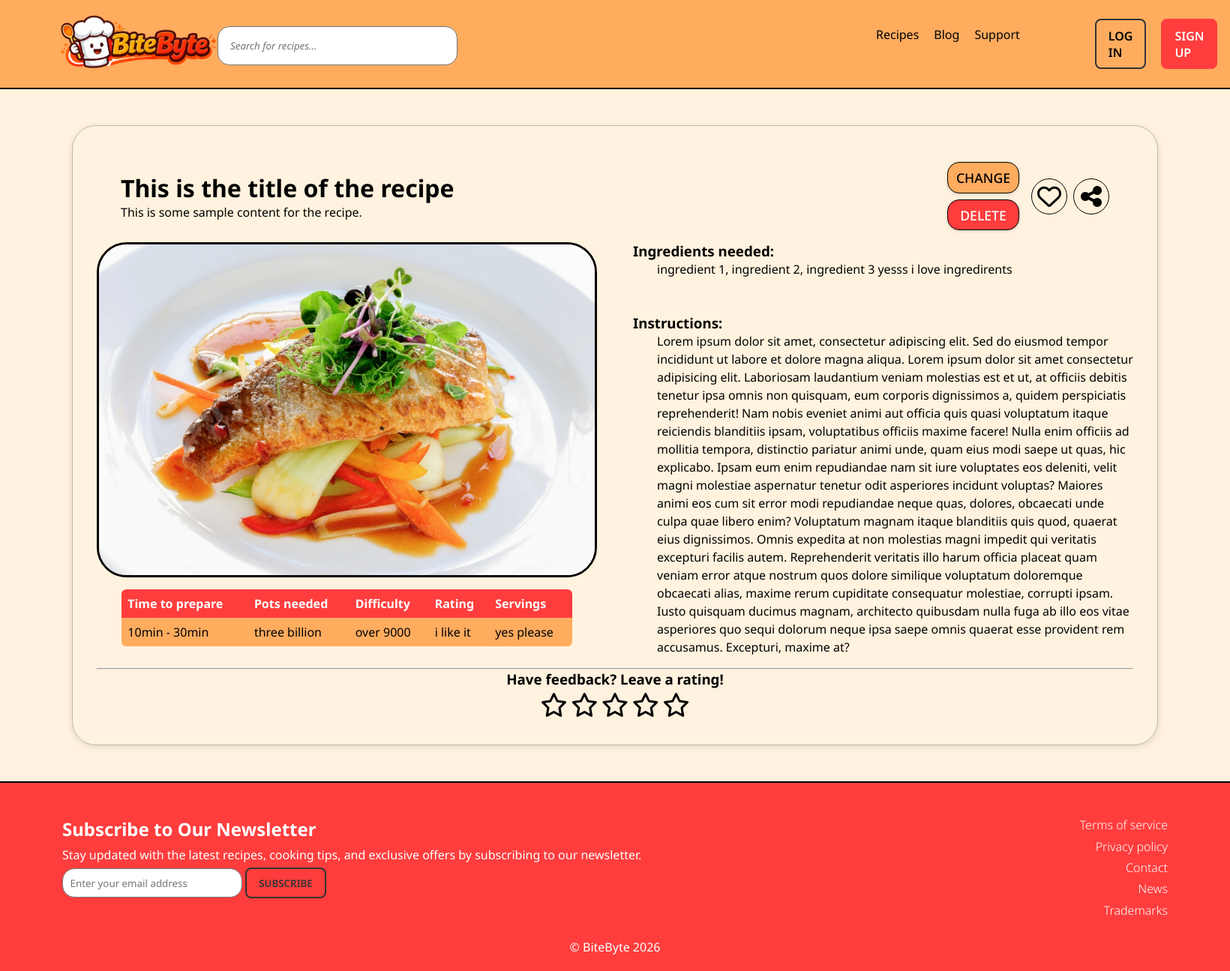
After one commit to SannieBoi/BiteByte, a PHP site: page /html/primer.html in a window 1640 px wide. The commit adds this page. Shown: the whole page at 75% size. Run offline with PHP 8.4, Linux system fonts and the light colour scheme.

Commit message:
Added a template for all recipe pages along with css.

```diff
--- /dev/null
+++ b/css/primer.css
@@ -0,0 +1,234 @@
+main{
+    margin: 3rem 6rem;
+    padding: 2rem;
+    border:1px solid rgba(99,99,99,0.4);
+
+    box-shadow:rgba(99,99,99,0.2) 0px 2px 8px 0px;
+
+    border-radius:2rem;
+}
+
+.head {
+    margin: 1rem 2rem;
+    display: flex;
+    flex-direction: row;
+    justify-content: space-between;
+    align-items: center;
+
+    .head-left {
+        flex: 1;
+        min-width: 0;
+        display: flex;
+        flex-direction: row;
+        justify-content: flex-start;
+        align-items: center;
+        gap: 1.5rem;
+
+        .head-left-text {
+            flex: 1;
+            min-width: 0;
+            h2 {
+                font-size: 2rem;
+                font-weight: bold;
+            }
+            p {
+                word-break: break-word;
+            }
+        }
+
+        .head-left-btns {
+            display: flex;
+            flex-direction: column;
+            gap: 0.5rem;
+            flex-shrink: 0;
+        }
+    }
+
+    .head-right {
+        display: flex;
+        justify-content: flex-end;
+        align-self: center;
+        flex-shrink: 0;
+        margin-left: 1rem;
+    }
+}
+
+.recipe-content{
+    display: flex;
+    flex-direction: row;
+    align-items: start;
+    justify-content: center;
+    gap: 3rem;
+    margin-bottom: 1rem;
+    .recipe-left{
+        flex: 1;
+        img{
+            width:100%;
+            height:100%;
+            object-fit:cover;
+            object-position:center;
+            border:3px solid var(--text-color);
+            border-radius:40px;
+            display:block;
+        }
+    }
+
+    .recipe-right{
+        flex: 1;
+        line-height: 1.5rem;
+        height: fit-content;
+    }
+}
+
+.ingredients{
+    p:first-of-type{
+        margin-left: 2rem;
+    }
+}
+
+.instructions{
+    margin-top: 3rem;
+    p:first-of-type{
+        margin-left: 2rem;
+    }
+}
+
+table{
+    width: 90%;
+    border-collapse: collapse;
+    margin-top: 1rem;
+    justify-self: center;
+    border-radius: 0.4rem;
+    overflow: hidden;
+    th, td{
+        background-color: var(--primary-color);
+        padding: 0.5rem;
+        text-align: left;
+    }
+
+    th{
+        background-color: var(--secondary-color);
+        color: white;
+    }
+}
+
+.act{
+    height:3rem;
+    width:3rem;
+    font-size:2rem;
+    background-color:rgba(0,0,0,0);
+    border-radius:100rem;
+    cursor:pointer;
+    border: 1px solid var(--text-color);
+    &:nth-of-type(1){
+        margin-right: 0.5rem;
+    }
+}
+
+.owner-btn{
+    display: none;
+    &.visible{
+        display: inline-block;
+        border-radius: 1rem;
+        height: 2.6rem;
+        width: 6rem;
+        cursor: pointer;
+        border: 1px solid var(--text-color);
+        box-shadow: rgba(0, 0, 0, 0.16) 0px 1px 4px;
+        text-transform: uppercase;
+        font-weight: 500;
+        font-size: 1.1rem;
+    }
+}
+
+.change-btn{
+    background-color: var(--primary-color);
+    transition: all 0.2s ease-in-out;
+    &:hover{
+        filter: brightness(1.15);
+    }
+}
+
+.delete-btn{
+    background-color: var(--secondary-color);
+    color: white;
+    transition: all 0.2s ease-in-out;
+    &:hover{
+        filter: brightness(1.3);
+    }
+}
+
+.rate{
+    justify-items: center;
+}
+
+.stars {
+    display: flex;
+    flex-direction: row-reverse;
+    justify-content: flex-end;
+    gap: 0.3rem;
+
+    input[type="radio"] {
+        display: none;
+    }
+
+    label {
+        font-size: 2rem;
+        cursor: pointer;
+        color: var(--text-color);
+        transition: color 0.15s ease;
+    }
+
+    input:checked ~ label,
+    label:hover,
+    label:hover ~ label {
+        color: var(--primary-color);
+        .fa-regular { /* swap to solid star on fill */
+            font-weight: 900;
+        }
+    }
+}
+
+@media (max-width: 768px){
+    main {
+        margin: 1rem;
+        padding: 1rem;
+        border-radius: 1rem;
+    }
+
+    .head {
+        margin: 0.5rem;
+        flex-direction: column;
+        align-items: flex-start;
+        gap: 1rem;
+
+        .head-left {
+            width: 100%;
+            flex-direction: column;
+            align-items: flex-start;
+
+            .head-left-btns {
+                flex-direction: row;
+            }
+        }
+
+        .head-right {
+            width: 100%;
+            justify-content: flex-start;
+            margin-left: 0;
+        }
+    }
+
+    .recipe-content {
+        flex-direction: column;
+
+        .recipe-left, .recipe-right {
+            width: 100%;
+        }
+    }
+
+    table {
+        width: 100%;
+        font-size: 0.85rem;
+    }
+}
--- a/css/recipes.css
+++ b/css/recipes.css
@@ -175,7 +175,7 @@ main{
 
         cursor:pointer;
 
-        border:none;
+        border: 1px solid var(--text-color);
     }
 }
 
--- /dev/null
+++ b/html/primer.html
@@ -0,0 +1,130 @@
+<!DOCTYPE html>
+<html lang="en">
+<head>
+    <meta charset="UTF-8">
+    <meta name="viewport" content="width=device-width, initial-scale=1.0">
+    <title>replace me! replace me!</title>
+    <link rel="stylesheet" href="../css/styles.css">
+    <link rel="stylesheet" href="../css/primer.css">
+    <link rel="stylesheet" href="https://cdnjs.cloudflare.com/ajax/libs/font-awesome/6.7.2/css/all.min.css" integrity="sha512-Evv84Mr4kqVGRNSgIGL/F/aIDqQb7xQ2vcrdIwxfjThSH8CSR7PBEakCr51Ck+w+/U6swU2Im1vVX0SVk9ABhg==" crossorigin="anonymous" referrerpolicy="no-referrer" />
+    <script src="../js/script.js"></script>
+    <link rel="preconnect" href="https://fonts.googleapis.com">
+    <link rel="preconnect" href="https://fonts.gstatic.com" crossorigin>
+    <link href="https://fonts.googleapis.com/css2?family=Noto+Sans:ital,wght@0,100..900;1,100..900&family=Roboto:ital,wght@0,100..900;1,100..900&display=swap" rel="stylesheet">
+</head>
+<body>
+    <header>
+        <a href="../php/index.php"><img src="../img/logo_temp.png" alt="BiteByte" id="logo"></a>
+
+        <form action="../php/recipes.php" method="GET" class="search-container">
+            <input type="text" name="search" id="srcka" placeholder="Search for recipes...">
+            <button type="submit" style="display: none;"></button>
+            <i class="fa-solid fa-bars phone-only"></i>
+        </form>
+
+        <div class="mobile-nav">
+            <a href="../php/recipes.php">Recipes</a>
+            <a href="blog.html">Blog</a>
+            <a href="support.html">Support</a>
+        </div>
+
+        <nav>
+            <ul>
+                <li><a href="../php/recipes.php">Recipes</a></li>
+                <li><a href="blog.html">Blog</a></li>
+                <li><a href="support.html">Support</a></li>
+            </ul>
+            <a href="../php/login.php" class="nav_btn" id="login">LOG IN</a>
+            <a href="../php/signup.php" class="nav_btn" id="signin">SIGN UP</a>
+        </nav>
+    </header>
+
+    <main>
+        <div class="head">
+            <div class="head-left">
+                <div class="head-left-text">
+                    <h2>This is the title of the recipe</h2>
+                    <p>This is some sample content for the recipe.</p>
+                </div>
+                <div class="head-left-btns">
+                    <button class="owner-btn change-btn visible">Change</button>
+                    <button class="owner-btn delete-btn visible">Delete</button>
+                </div>
+            </div>
+            <div class="head-right">
+                <button type="button" class="act heart"><i class="fa-regular fa-heart"></i></button>
+                <button type="button" class="act share"><i class="fa-solid fa-share-nodes"></i></button>
+            </div>
+        </div>
+
+        <div class="recipe-content">
+            <div class="recipe-left">
+                <img src="../img/img-foods/food3.jpg" alt="">
+                <table>
+                    <tr>
+                        <th>Time to prepare</th>
+                        <th>Pots needed</th>
+                        <th>Difficulty</th>
+                        <th>Rating</th>
+                        <th>Servings</th>
+                    </tr>
+                    <tr>
+                        <td>10min - 30min</td>
+                        <td>three billion</td>
+                        <td>over 9000</td>
+                        <td>i like it</td>
+                        <td>yes please</td>
+                </table>
+            </div>
+
+            <div class="recipe-right">
+                <div class="ingredients">
+                    <h3>Ingredients needed:</h3>
+                    <p>ingredient 1, ingredient 2, ingredient 3 yesss i love ingredirents</p>
+                </div>
+                <div class="instructions">
+                    <h3>Instructions:</h3>
+                    <p>Lorem ipsum dolor sit amet, consectetur adipiscing elit. Sed do eiusmod tempor incididunt ut labore et dolore magna aliqua. Lorem ipsum dolor sit amet consectetur adipisicing elit. Laboriosam laudantium veniam molestias est et ut, at officiis debitis tenetur ipsa omnis non quisquam, eum corporis dignissimos a, quidem perspiciatis reprehenderit! Nam nobis eveniet animi aut officia quis quasi voluptatum itaque reiciendis blanditiis ipsam, voluptatibus officiis maxime facere! Nulla enim officiis ad mollitia tempora, distinctio pariatur animi unde, quam eius modi saepe ut quas, hic explicabo. Ipsam eum enim repudiandae nam sit iure voluptates eos deleniti, velit magni molestiae aspernatur tenetur odit asperiores incidunt voluptas? Maiores animi eos cum sit error modi repudiandae neque quas, dolores, obcaecati unde culpa quae libero enim? Voluptatum magnam itaque blanditiis quis quod, quaerat eius dignissimos. Omnis expedita at non molestias magni impedit qui veritatis excepturi facilis autem. Reprehenderit veritatis illo harum officia placeat quam veniam error atque nostrum quos dolore similique voluptatum doloremque obcaecati alias, maxime rerum cupiditate consequatur molestiae, corrupti ipsam. Iusto quisquam ducimus magnam, architecto quibusdam nulla fuga ab illo eos vitae asperiores quo sequi dolorum neque ipsa saepe omnis quaerat esse provident rem accusamus. Excepturi, maxime at?</p>
+                </div>
+            </div>
+        </div>
+        <hr>
+        <div class="rate">
+            <h3>Have feedback? Leave a rating!</h3>
+            <div class="stars">
+                <input type="radio" name="rating" value="5" id="star-5">
+                <label for="star-5"><i class="fa-regular fa-star"></i></label>
+                <input type="radio" name="rating" value="4" id="star-4">
+                <label for="star-4"><i class="fa-regular fa-star"></i></label>
+                <input type="radio" name="rating" value="3" id="star-3">
+                <label for="star-3"><i class="fa-regular fa-star"></i></label>
+                <input type="radio" name="rating" value="2" id="star-2">
+                <label for="star-2"><i class="fa-regular fa-star"></i></label>
+                <input type="radio" name="rating" value="1" id="star-1">
+                <label for="star-1"><i class="fa-regular fa-star"></i></label>
+            </div>
+        </div>
+    </main>
+
+    <footer>
+        <section class="footer-left">
+            <h2>Subscribe to Our Newsletter</h2>
+            <p>Stay updated with the latest recipes, cooking tips, and exclusive offers by subscribing to our newsletter.</p>
+            <form action="">
+                <input type="email" name="email" id="email" placeholder="Enter your email address">
+                <button type="submit" id="submit">Subscribe</button>
+            </form>
+        </section>
+        <section class="footer-right">
+            <a href="#">Terms of service</a>
+            <a href="#">Privacy policy</a>
+            <a href="contact.html">Contact</a>
+            <a href="blog.html">News</a>
+            <a href="#">Trademarks</a>
+            <a href="#"></a>
+            <a href="#"></a>
+        </section>
+        <p class="copyright">&copy; BiteByte 2026</p>
+    </footer>
+</body>
+</html>
```
